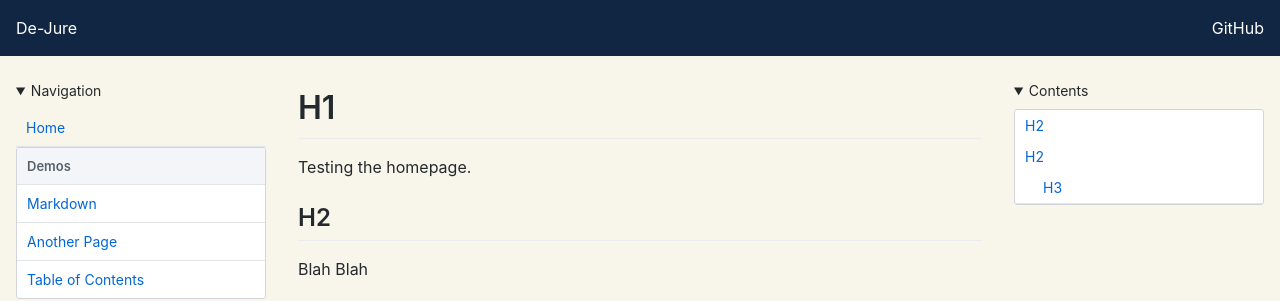
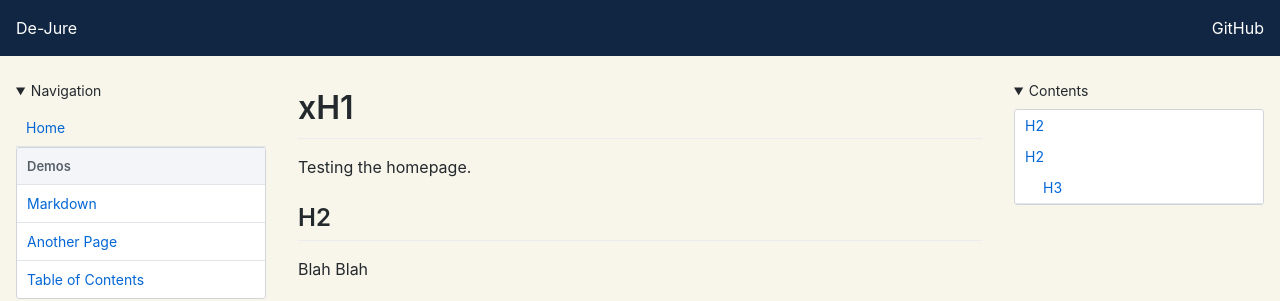
Before and after one commit to uf-tah/De-Jure, a Jekyll site: the page built from index.md, in a window 1280 px wide. Shown: the top 301 px of the page. Built offline with Jekyll 4.4.1, drawn with Linux system fonts in a browser that asks for light colours; our own code applies the rules of GitHub Pages for plain Markdown files.

Commit message:
Update index.md

```diff
--- a/index.md
+++ b/index.md
@@ -1,7 +1,7 @@
 ---
 permalink: /
 ---
-# H1
+# xH1
 
 Testing the homepage.
 
```
